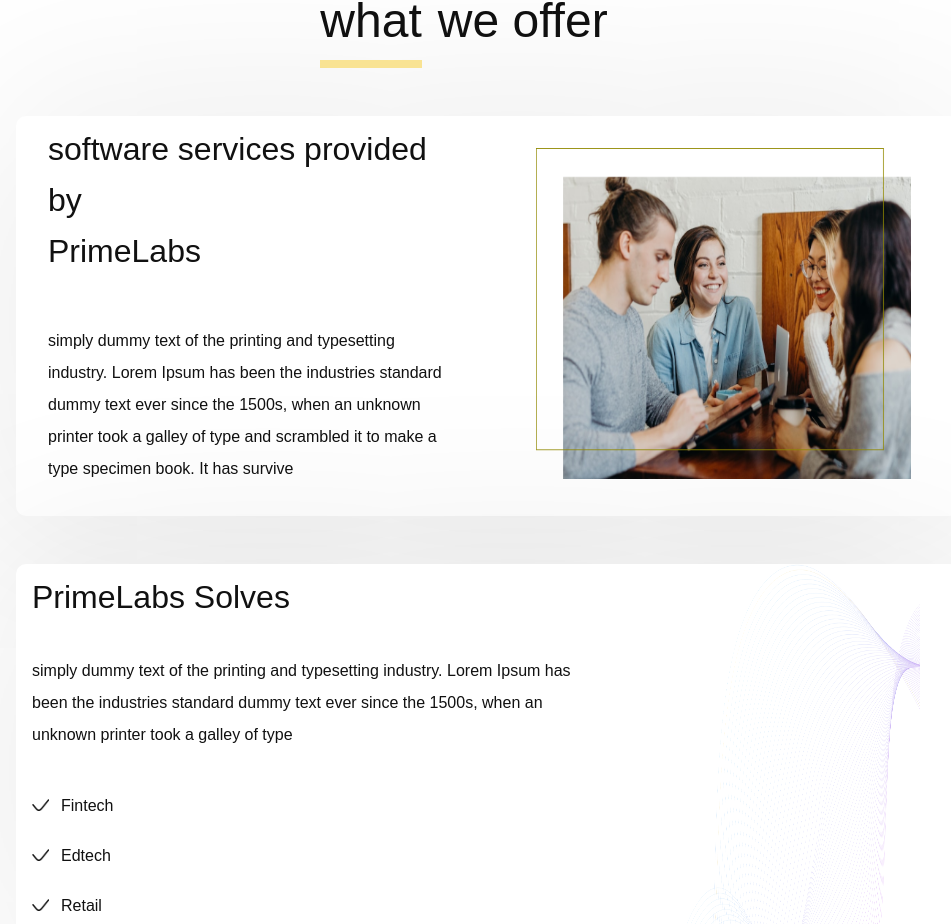
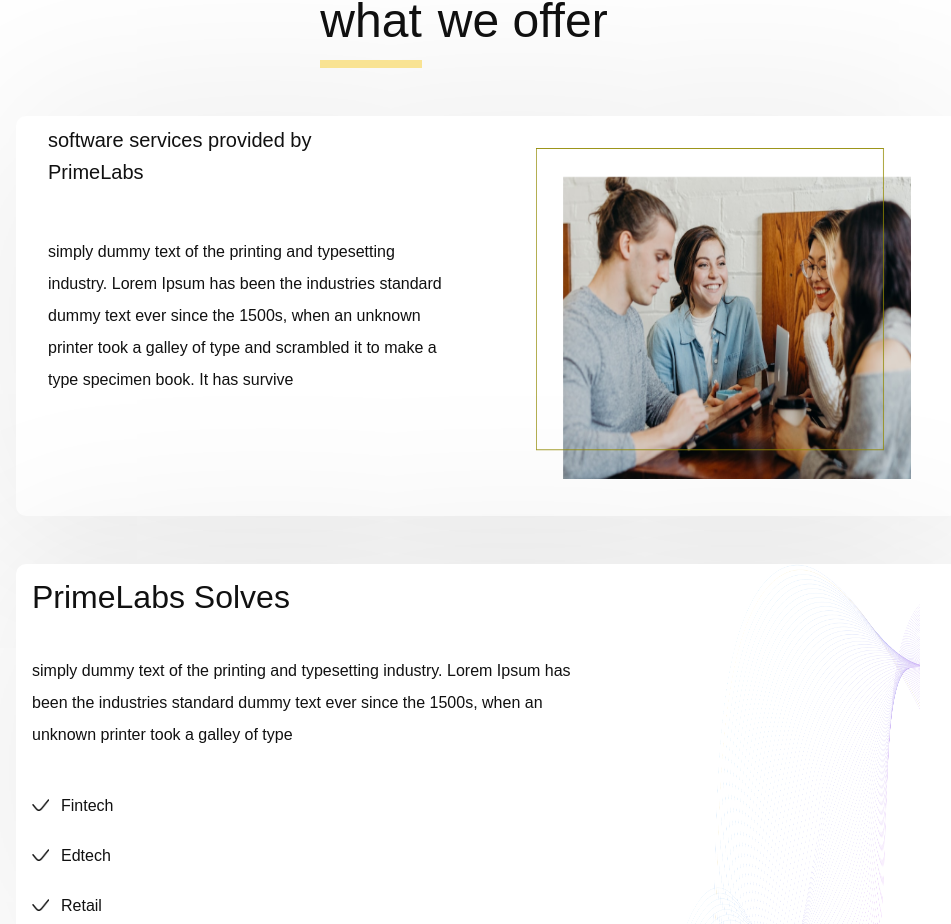
Before and after one commit to Benson-xix/PrimeLabs, a React (Vite) app: page /services in a window 1280 px wide. Shown: the part 877-1801 px from the top of the page, without its empty margins (118-1069 px from the left). Built offline with nearby package versions, Linux system fonts and the light colour scheme.

Commit message:
Update WhatWeOffer.jsx

```diff
--- a/src/Components/WhatWeOffer.jsx
+++ b/src/Components/WhatWeOffer.jsx
@@ -19,7 +19,7 @@
           style={{ boxShadow: "0px 4px 200px rgba(0, 0, 0, 0.1)" }}
         >
           <div className=' flex flex-col pl-[2rem]  w-[50%] sm:w-[50%]  max-xs:w-[90%]'>
-            <h4 className=' text-Black text-[32px] leading-[160%] font-600 mt-[2rem] xxs:mt-[.5rem] font-sora max-sm:text-[30px]  '>
+            <h4 className=' text-Black text-[32px] leading-[160%] font-600 mt-[2rem] xxs:mt-[.5rem] font-sora sm:text-[20px] max-sm:text-[30px]  '>
               software services provided by
               <br />
               PrimeLabs
```
